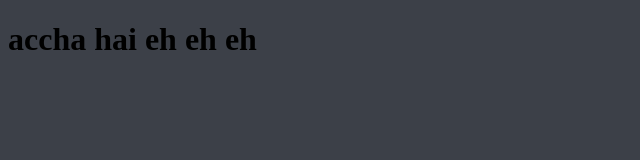
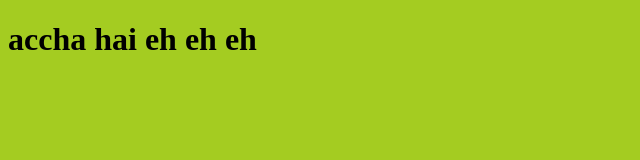
Before and after one commit to Rohan121002/logic-project, a plain HTML site: page index.html in a window 1280 px wide. Shown: the whole page, without its empty margins (0-640 px from the left). Drawn offline with Linux system fonts and the light colour scheme.

Commit message:
bg color

```diff
--- a/CSS/styles.css
+++ b/CSS/styles.css
@@ -1,5 +1,5 @@
 body{
-    background-color: #3C4048;
+    background-color: #a4cc21;
 }
 /* h1{
     background-color: #3C4048;
```
